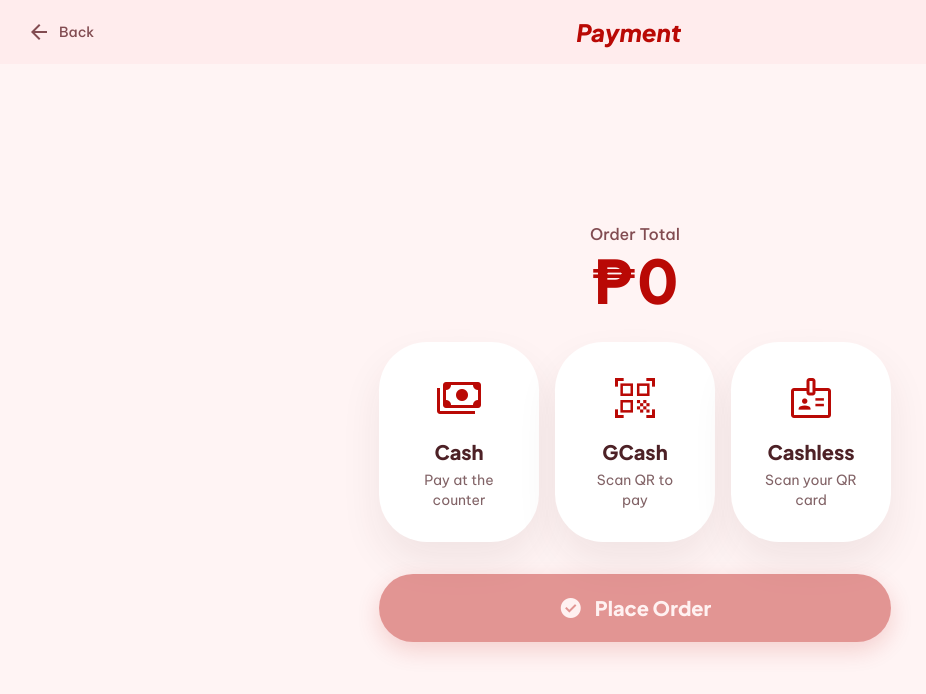
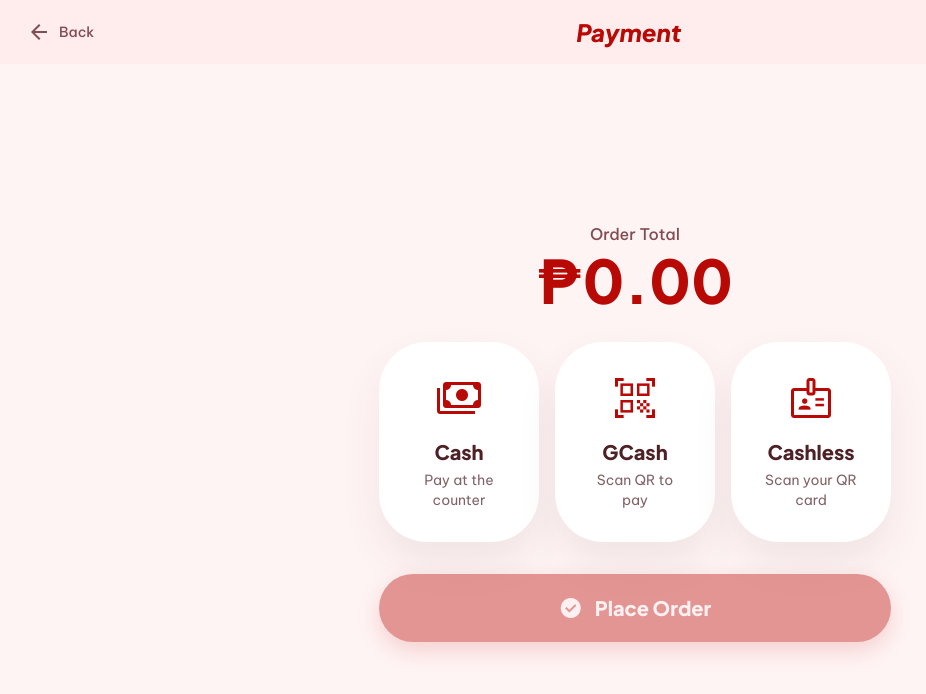
Before and after one commit to Rivera-C598/CanteenKiosk, a Next.js app: page /payment in a window 1280 px wide. Shown: the top 694 px of the page, without its empty margins (5-931 px from the left). Built offline with nearby package versions, Linux system fonts and the light colour scheme.

Commit message:
fix price display to show cents in cart, payment, and menu total

```diff
--- a/src/app/(kiosk)/cart/page.tsx
+++ b/src/app/(kiosk)/cart/page.tsx
@@ -61,7 +61,7 @@ export default function CartPage() {
                 {item.name}
               </h3>
               <p className="font-headline font-black text-primary mt-0.5" style={{ fontFamily: 'Plus Jakarta Sans, sans-serif' }}>
-                ₱{(item.price * item.quantity).toFixed(0)}
+                ₱{(item.price * item.quantity).toFixed(2)}
               </p>
             </div>
             {/* Quantity controls */}
@@ -92,7 +92,7 @@ export default function CartPage() {
           <span className="font-body text-on-surface-variant font-medium">{totalItems} {totalItems > 1 ? t('cart.items_plural') : t('cart.items')}</span>
           <div className="flex items-center gap-2">
             <span className="font-body text-on-surface-variant text-sm">{t('cart.total')}</span>
-            <span className="font-headline font-black text-2xl text-primary" style={{ fontFamily: 'Plus Jakarta Sans, sans-serif' }}>₱{totalAmount.toFixed(0)}</span>
+            <span className="font-headline font-black text-2xl text-primary" style={{ fontFamily: 'Plus Jakarta Sans, sans-serif' }}>₱{totalAmount.toFixed(2)}</span>
           </div>
         </div>
         <button
--- a/src/app/(kiosk)/menu/page.tsx
+++ b/src/app/(kiosk)/menu/page.tsx
@@ -215,7 +215,7 @@ export default function MenuPage() {
               </div>
               <span className="font-headline font-bold text-base" style={{ fontFamily: 'Plus Jakarta Sans, sans-serif' }}>{t('menu.view_order')}</span>
             </div>
-            <span className="font-headline font-black text-xl" style={{ fontFamily: 'Plus Jakarta Sans, sans-serif' }}>₱{totalAmount.toFixed(0)}</span>
+            <span className="font-headline font-black text-xl" style={{ fontFamily: 'Plus Jakarta Sans, sans-serif' }}>₱{totalAmount.toFixed(2)}</span>
           </button>
         </div>
       )}
--- a/src/app/(kiosk)/payment/page.tsx
+++ b/src/app/(kiosk)/payment/page.tsx
@@ -71,7 +71,7 @@ export default function PaymentPage() {
         <div className="text-center">
           <p className="text-on-surface-variant font-medium mb-1">{t('payment.total')}</p>
           <p className="font-headline font-black text-5xl sm:text-6xl text-primary" style={{ fontFamily: 'Plus Jakarta Sans, sans-serif' }}>
-            ₱{totalAmount.toFixed(0)}
+            ₱{totalAmount.toFixed(2)}
           </p>
         </div>
 
```
